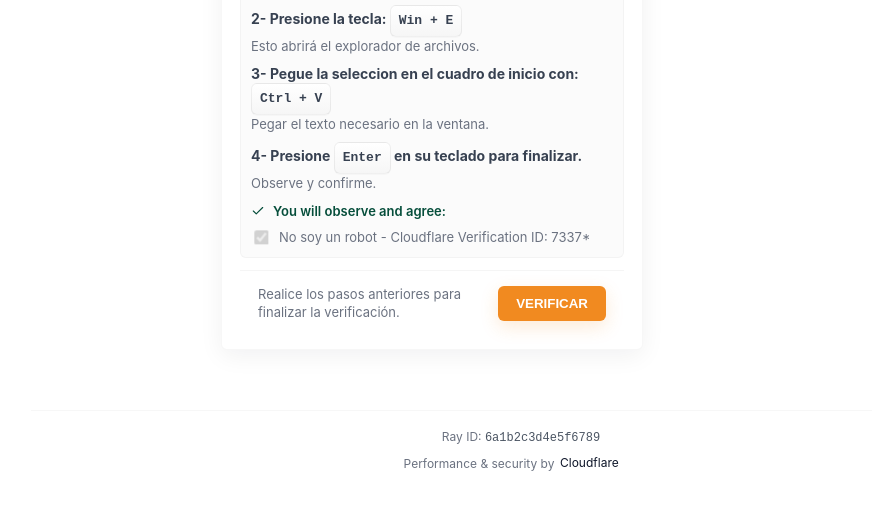
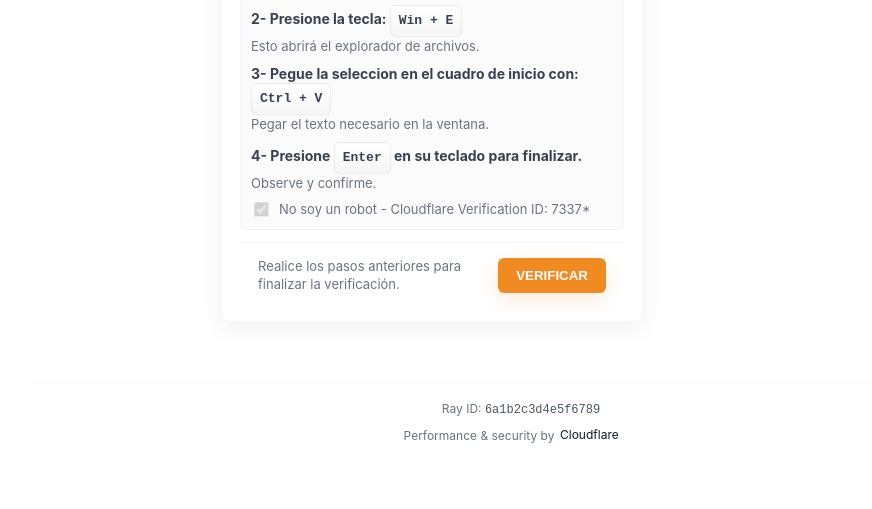
Before and after one commit to R3LI4NT/XilentDoor, a plain HTML site: page ClickFix/index.html in a window 1280 px wide. Shown: the part 341-850 px from the top of the page, without its empty margins (119-991 px from the left). Drawn offline with Linux system fonts and the light colour scheme.

Commit message:
Update index.html

```diff
--- a/ClickFix/index.html
+++ b/ClickFix/index.html
@@ -288,11 +288,6 @@
                   </div>
                 </div>
 
-                <div style="margin-top:10px; font-size:13px; color:#064e3b; display:flex; align-items:center; gap:8px;">
-                  <svg width="14" height="14" viewBox="0 0 24 24" fill="none"><path d="M20 6L9 17l-5-5" stroke="#064e3b" stroke-width="2" stroke-linecap="round" stroke-linejoin="round"/></svg>
-                  <div style="font-weight:600">You will observe and agree:</div>
-                </div>
-
                 <div style="margin-top:8px; font-size:13px; color:var(--muted)">
                   <label style="display:flex; align-items:center; gap:8px;">
                     <input type="checkbox" checked disabled style="transform:scale(1.1)"/>
```
